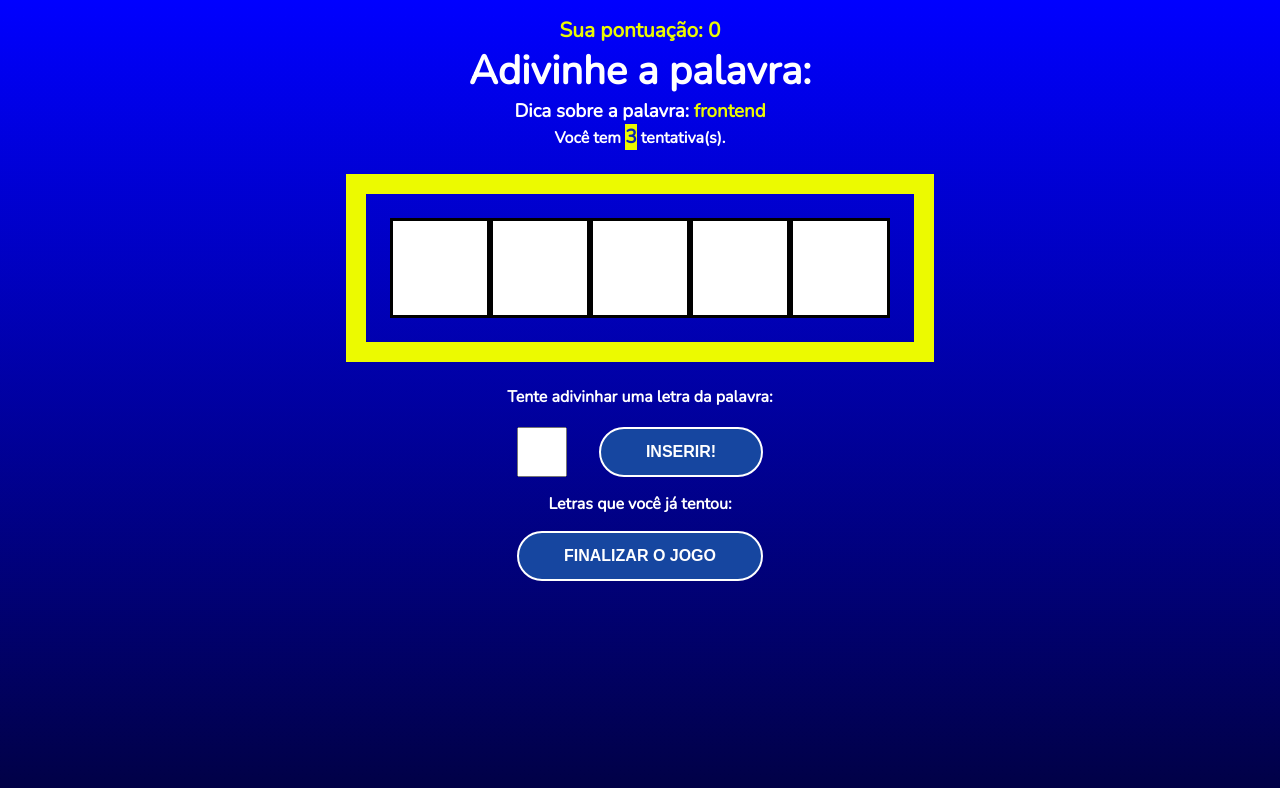
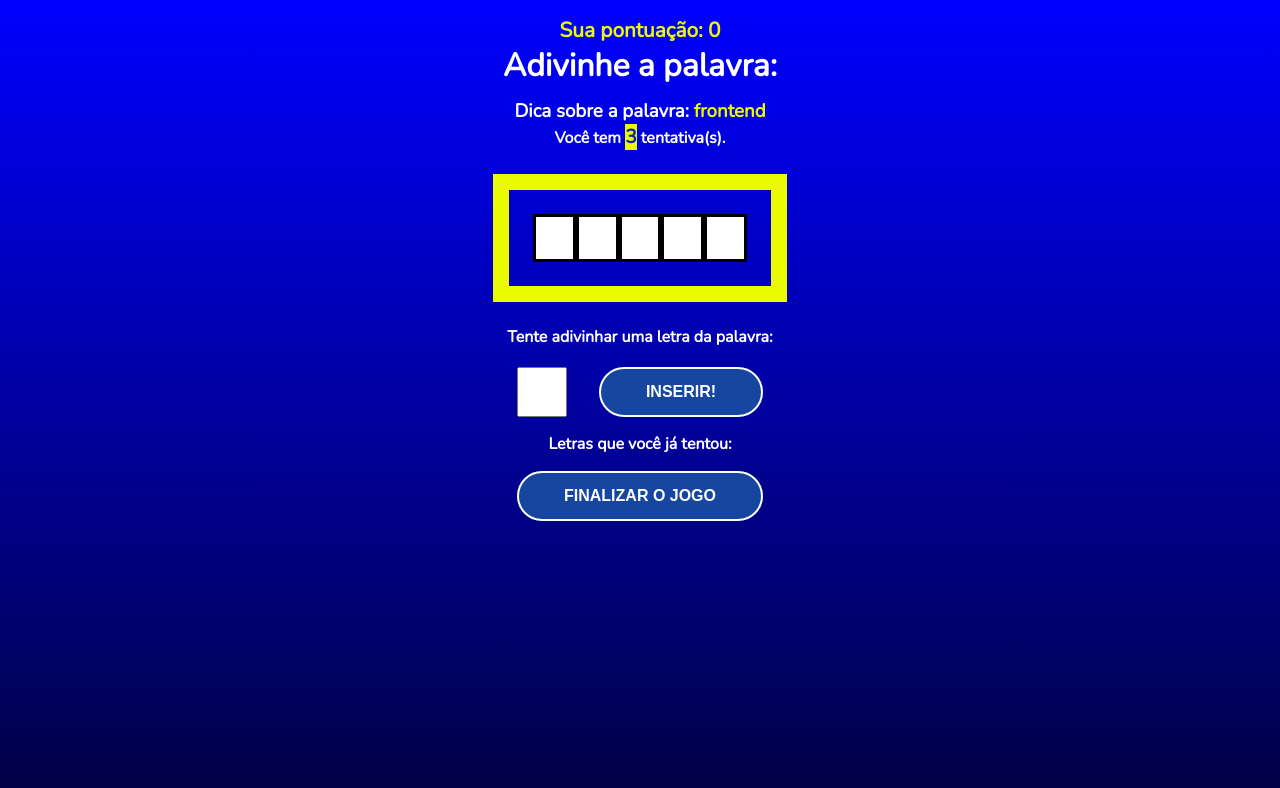
Before and after one commit to abnerfirmino/Projeto-React-Secret-World, a React (Vite) app: page / in a window 1280 px wide. Both pictures are taken after a click on the button "COMEÇAR O JOGO". Shown: the top 788 px of the page. Built offline with nearby package versions, Linux system fonts and the light colour scheme.

Commit message:
Criando a lógica do jogo pt.4

```diff
--- a/src/components/GamingScreen/styles.css
+++ b/src/components/GamingScreen/styles.css
@@ -1,4 +1,5 @@
 .gaming {
+  width: fit-content;
   display: flex;
   flex-direction: column;
   align-items: center;
@@ -6,7 +7,8 @@
 }
 
 .gaming h2 {
-  font-size: 2.5em;
+  font-size: 2rem;
+  margin-bottom: 0.7rem;
 }
 
 .points {
@@ -34,20 +36,22 @@
 }
 
 .wordContainer {
+  width: 80%;
   margin: 1.5em;
   padding: 1.5em;
-  border: 20px solid #ecfa00;
+  border: 1rem solid #ecfa00;
   display: flex;
   flex-direction: row;
+  justify-self: center;
 }
 
 .letter,
 .blankSquare {
-  font-size: 70px;
+  font-size: 1.5em;
   line-height: 1.5;
   border: 3px solid #000;
-  height: 100px;
-  width: 100px;
+  height: 3rem;
+  width: 3rem;
   text-transform: uppercase;
   background-color: #fff;
   color: #000;
```
